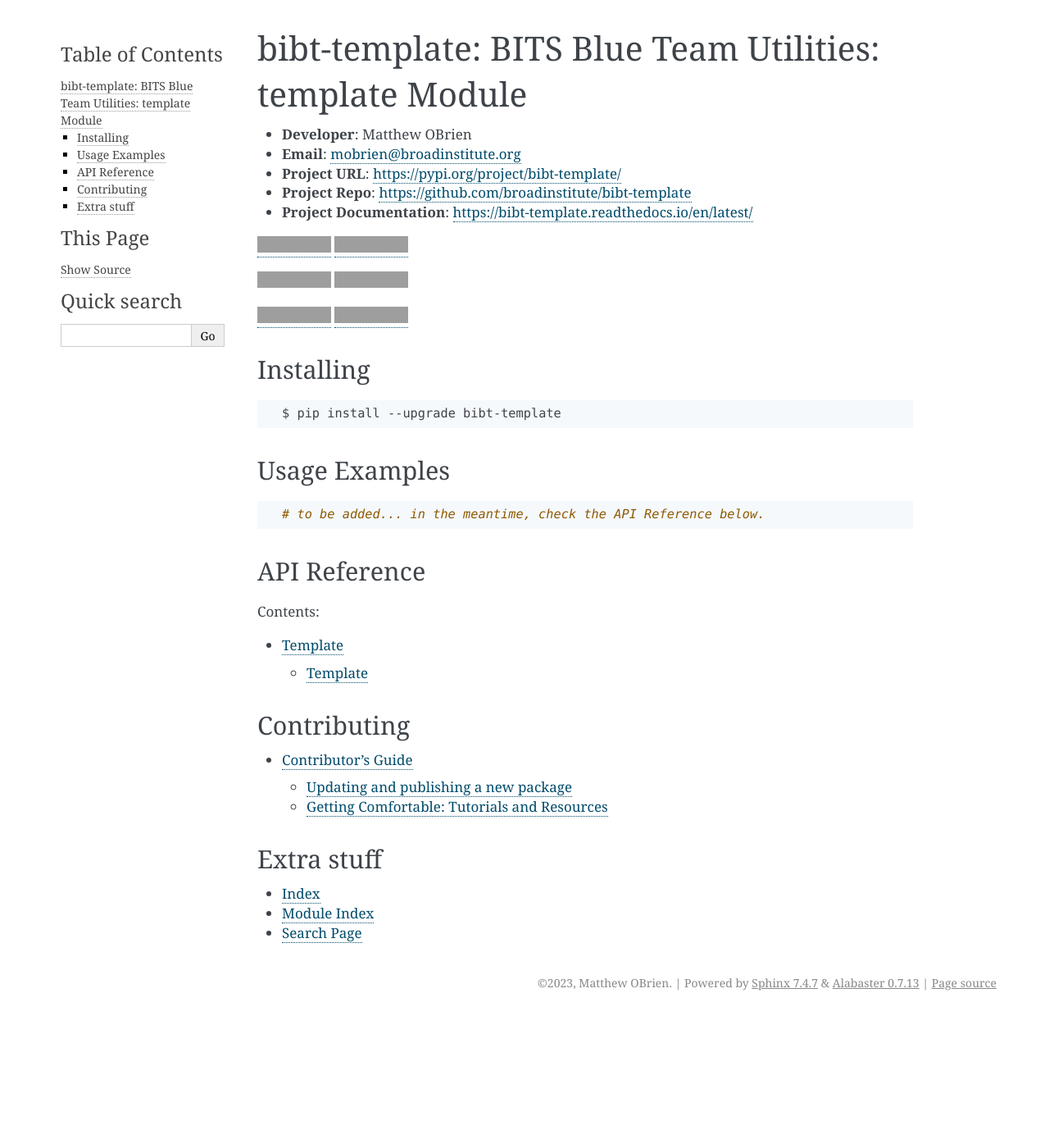
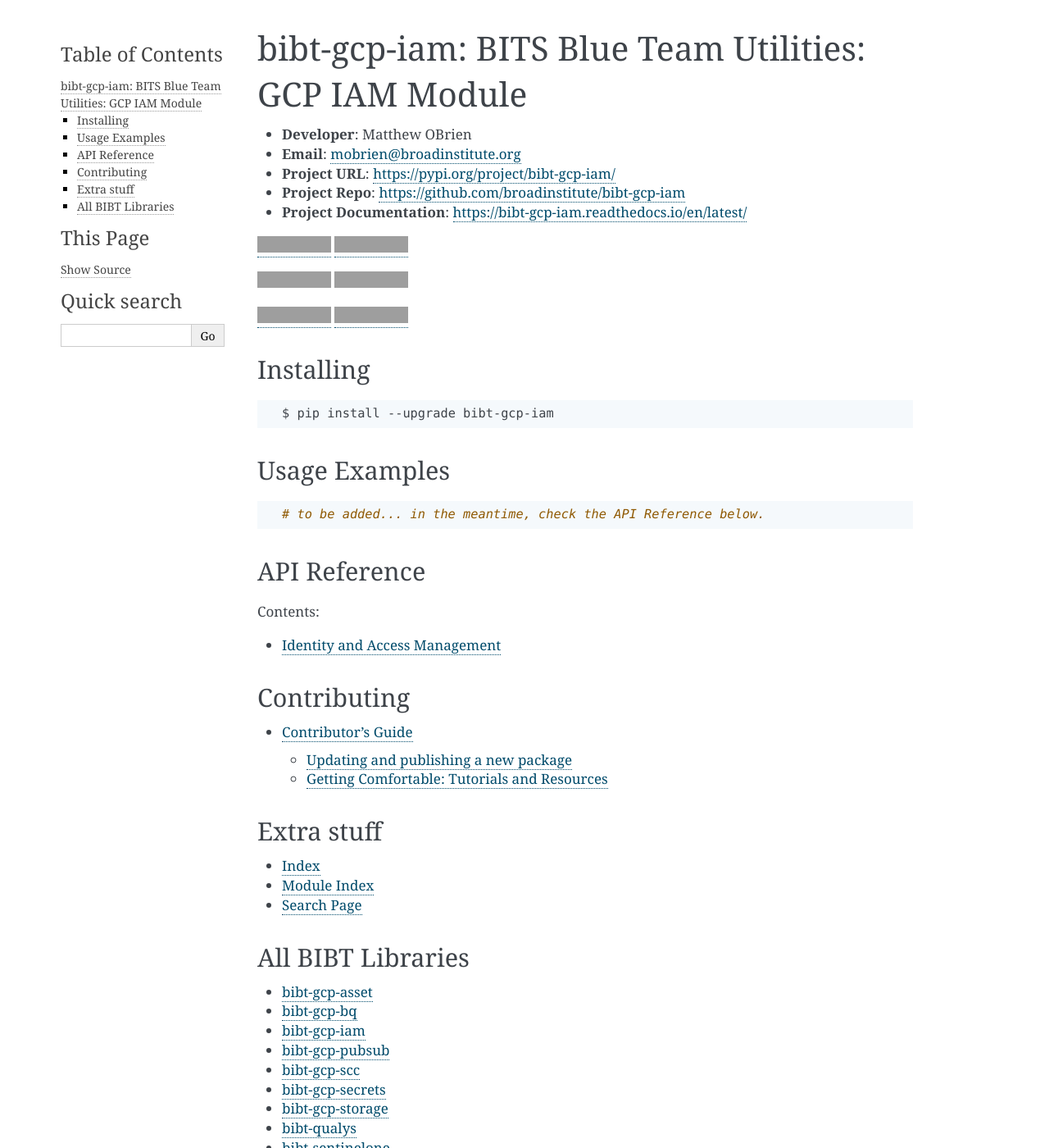
Before and after one commit to broadinstitute/bibt-gcp-iam, a Sphinx documentation site: the page built from docs/index.rst, in a window 1280 px wide and 1400 px high. Shown: the whole window at 82% size. Built offline with Sphinx 7.4.7, drawn with Linux system fonts in a browser that asks for light colours; the version number is read from the project's files by our own code; grey boxes are pictures that could not be loaded.

Commit message:
metadata/config upgrades

```diff
--- a/docs/conf.py
+++ b/docs/conf.py
@@ -13,11 +13,11 @@ import sys
 sys.path.insert(0, os.path.abspath(".."))
 sys.path.insert(0, os.path.abspath("."))
 
-from bibt.template import __version__  # noqa: E402
+from bibt.gcp.iam import __version__  # noqa: E402
 
 # -- Project information -----------------------------------------------------
 
-project = "bibt-template"
+project = "bibt-gcp-iam"
 copyright = "2023, Matthew OBrien"
 author = "Matthew OBrien"
 version = __version__
--- a/docs/index.rst
+++ b/docs/index.rst
@@ -1,11 +1,11 @@
-bibt-template: BITS Blue Team Utilities: template Module
+bibt-gcp-iam: BITS Blue Team Utilities: GCP IAM Module
 ==========================================================================
 
 -  **Developer**: Matthew OBrien
 -  **Email**: mobrien@broadinstitute.org
--  **Project URL**: https://pypi.org/project/bibt-template/
--  **Project Repo**: https://github.com/broadinstitute/bibt-template
--  **Project Documentation**: https://bibt-template.readthedocs.io/en/latest/
+-  **Project URL**: https://pypi.org/project/bibt-gcp-iam/
+-  **Project Repo**: https://github.com/broadinstitute/bibt-gcp-iam
+-  **Project Documentation**: https://bibt-gcp-iam.readthedocs.io/en/latest/
 
 
 |docs| |last_commit|
@@ -14,28 +14,28 @@ bibt-template: BITS Blue Team Utilities: template Module
 
 |versions| |pypi_installs|
 
-.. |docs| image:: https://img.shields.io/readthedocs/bibt-template
-   :target: https://bibt-template.readthedocs.io/
+.. |docs| image:: https://img.shields.io/readthedocs/bibt-gcp-iam
+   :target: https://bibt-gcp-iam.readthedocs.io/
 
-.. |last_commit| image:: https://img.shields.io/github/last-commit/broadinstitute/bibt-template
-   :target: https://github.com/broadinstitute/bibt-template
+.. |last_commit| image:: https://img.shields.io/github/last-commit/broadinstitute/bibt-gcp-iam
+   :target: https://github.com/broadinstitute/bibt-gcp-iam
 
 .. |status| image:: https://img.shields.io/badge/status-beta-orange
 
-.. |top_lang| image:: https://img.shields.io/github/languages/top/broadinstitute/bibt-template
+.. |top_lang| image:: https://img.shields.io/github/languages/top/broadinstitute/bibt-gcp-iam
 
-.. |versions| image:: https://img.shields.io/pypi/pyversions/bibt-template
-   :target: https://pypi.org/project/bibt-template/
+.. |versions| image:: https://img.shields.io/pypi/pyversions/bibt-gcp-iam
+   :target: https://pypi.org/project/bibt-gcp-iam/
 
-.. |pypi_installs| image:: https://img.shields.io/pypi/dm/bibt-template?label=pypi%20installs
-   :target: https://pypi.org/project/bibt-template/
+.. |pypi_installs| image:: https://img.shields.io/pypi/dm/bibt-gcp-iam?label=pypi%20installs
+   :target: https://pypi.org/project/bibt-gcp-iam/
 
 Installing
 ----------
 
 .. code:: bash
 
-    $ pip install --upgrade bibt-template
+    $ pip install --upgrade bibt-gcp-iam
 
 Usage Examples
 --------------
@@ -50,7 +50,7 @@ API Reference
    :maxdepth: 2
    :caption: Contents:
 
-   template
+   modules/iam
 
 Contributing
 ------------
@@ -65,3 +65,17 @@ Extra stuff
 * :ref:`genindex`
 * :ref:`modindex`
 * :ref:`search`
+
+All BIBT Libraries
+------------------
+
+- `bibt-gcp-asset <https://github.com/broadinstitute/bibt-gcp-asset>`_
+- `bibt-gcp-bq <https://github.com/broadinstitute/bibt-gcp-bq>`_
+- `bibt-gcp-iam <https://github.com/broadinstitute/bibt-gcp-iam>`_
+- `bibt-gcp-pubsub <https://github.com/broadinstitute/bibt-gcp-pubsub>`_
+- `bibt-gcp-scc <https://github.com/broadinstitute/bibt-gcp-scc>`_
+- `bibt-gcp-secrets <https://github.com/broadinstitute/bibt-gcp-secrets>`_
+- `bibt-gcp-storage <https://github.com/broadinstitute/bibt-gcp-storage>`_
+- `bibt-qualys <https://github.com/broadinstitute/bibt-qualys>`_
+- `bibt-sentinelone <https://github.com/broadinstitute/bibt-sentinelone>`_
+- `bibt-slack <https://github.com/broadinstitute/bibt-slack>`_
--- a/requirements.txt
+++ b/requirements.txt
@@ -0,0 +1 @@
+google-cloud-iam==2.13.0
```
Also changed, not shown: CHANGELOG.md (+1 -1 lines), README.md (+19 -60 lines), docs/modules/iam.rst (added, +7 -0 lines), docs/modules/template.rst (deleted, +0 -10 lines), docs/template.rst (deleted, +0 -7 lines), pyproject.toml (+11 -11 lines), requirements-dev.txt (+4 -3 lines), .bumpversion.cfg, bibt/gcp/iam/version.py (renamed from bibt/template/version.py), 9 other files.
